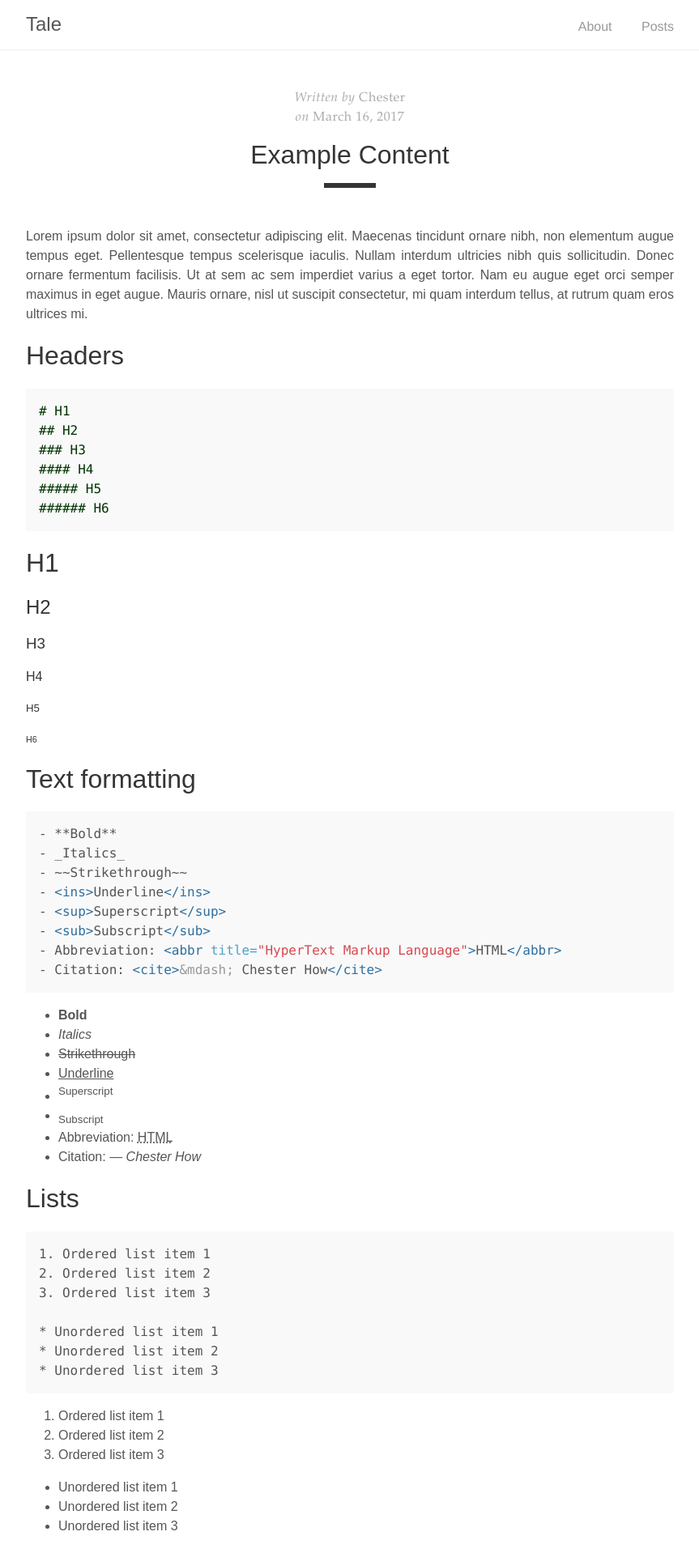
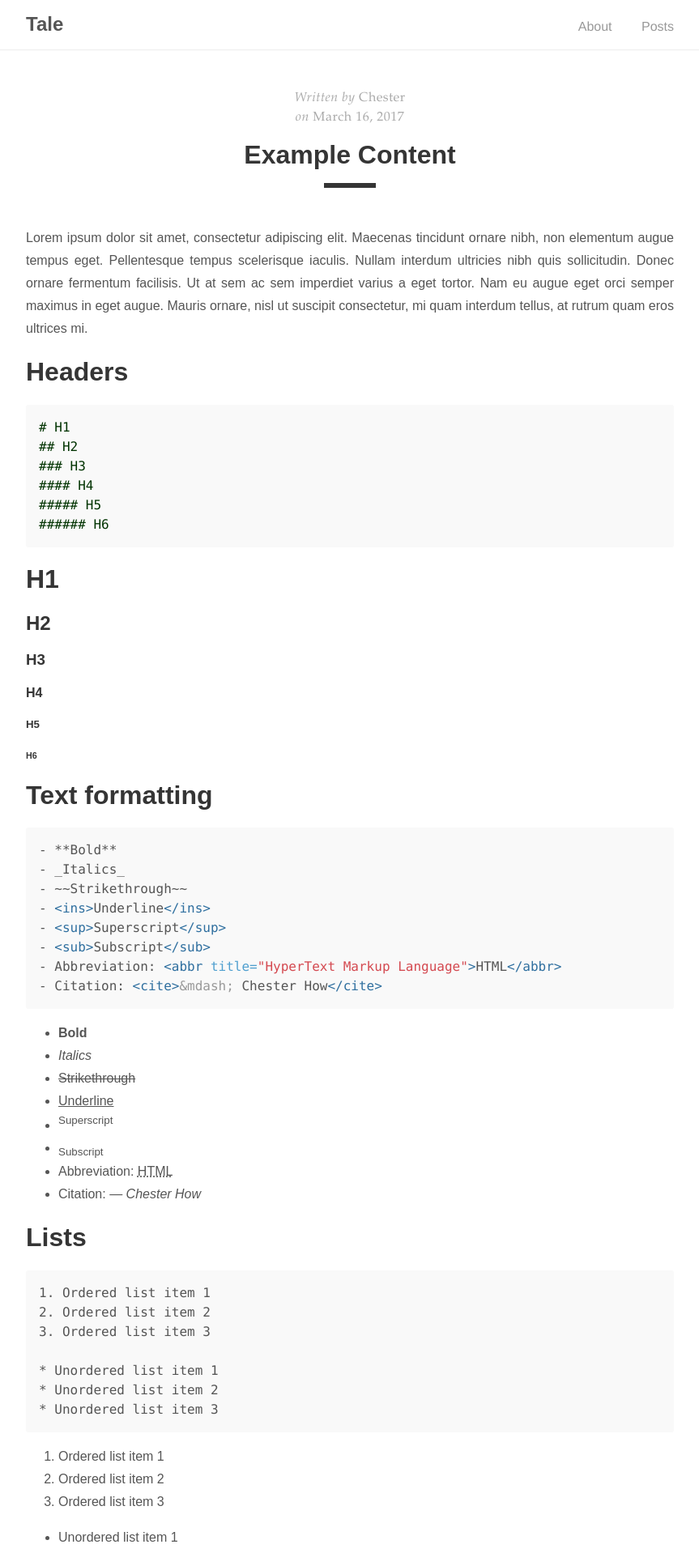
Before and after one commit to kimizuy/archive, a Jekyll site: the page built from kimizuy-blog-by-Jekyll/_posts/2017-03-16-example-content.md, in a window 1280 px wide. Shown: the top 1918 px of the page at 81% size, without its empty margins (208-1071 px from the left). Built offline with Jekyll 4.4.1, drawn with Linux system fonts in a browser that asks for light colours.

Commit message:
design fix 2
Add "line-height" to _post.scss

```diff
--- a/kimizuy-blog-by-Jekyll/_sass/_ff.scss
+++ b/kimizuy-blog-by-Jekyll/_sass/_ff.scss
@@ -2,5 +2,5 @@
 
 @mixin ff {
     font-family: 'Hiragino Kaku Gothic ProN', 'ヒラギノ角ゴ ProN W3', Meiryo, メイリオ, Osaka, 'MS PGothic', arial, helvetica, sans-serif;
-    font-weight: normal
+    //font-weight: normal
   }
--- a/kimizuy-blog-by-Jekyll/_sass/tale/_post.scss
+++ b/kimizuy-blog-by-Jekyll/_sass/tale/_post.scss
@@ -16,9 +16,8 @@
 
   &-title {
     color: $default-shade;
-    //font-family: $sans-serif;
-    @include ff;
-    font-size: 2rem;
+    @include ff; //font-family: $sans-serif;
+    font-size: 2rem; //4rem;
     margin: 1rem 0;
     text-align: center;
   }
@@ -33,6 +32,11 @@
   p {
     margin: 0 0 1rem;
     text-align: justify;
+    line-height: 175%
+  }
+
+  li {
+    line-height: 175%
   }
 
   a:hover {
```
Also changed, not shown: kimizuy-blog-by-Jekyll/_drafts/2018-07-30-my-first-drafts.md (+1 -1 lines).
